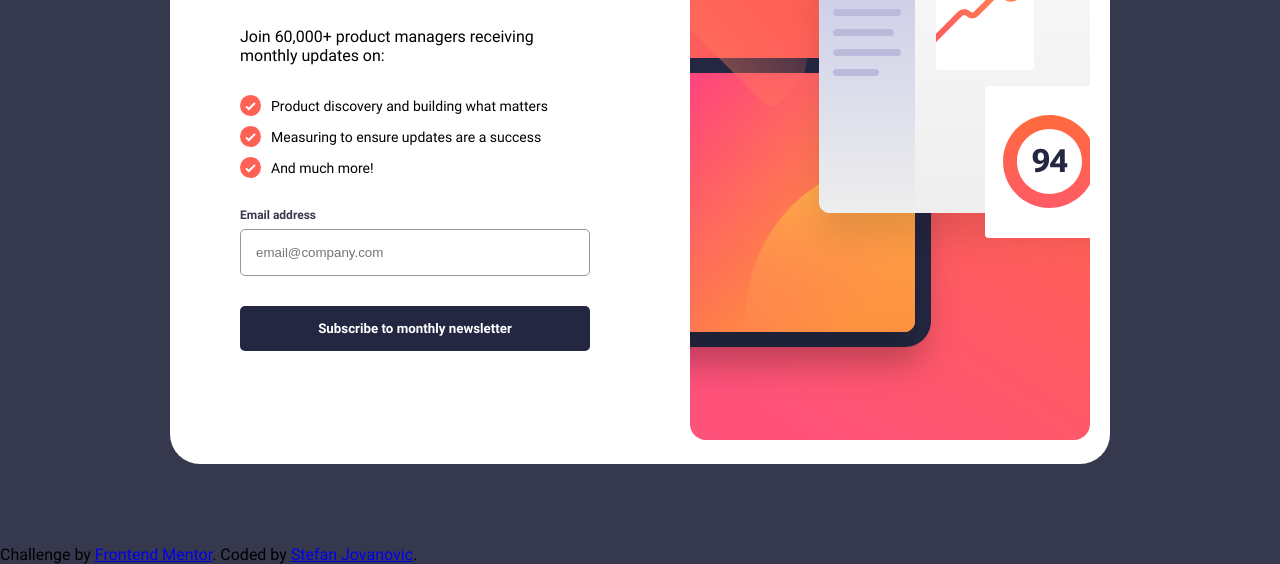
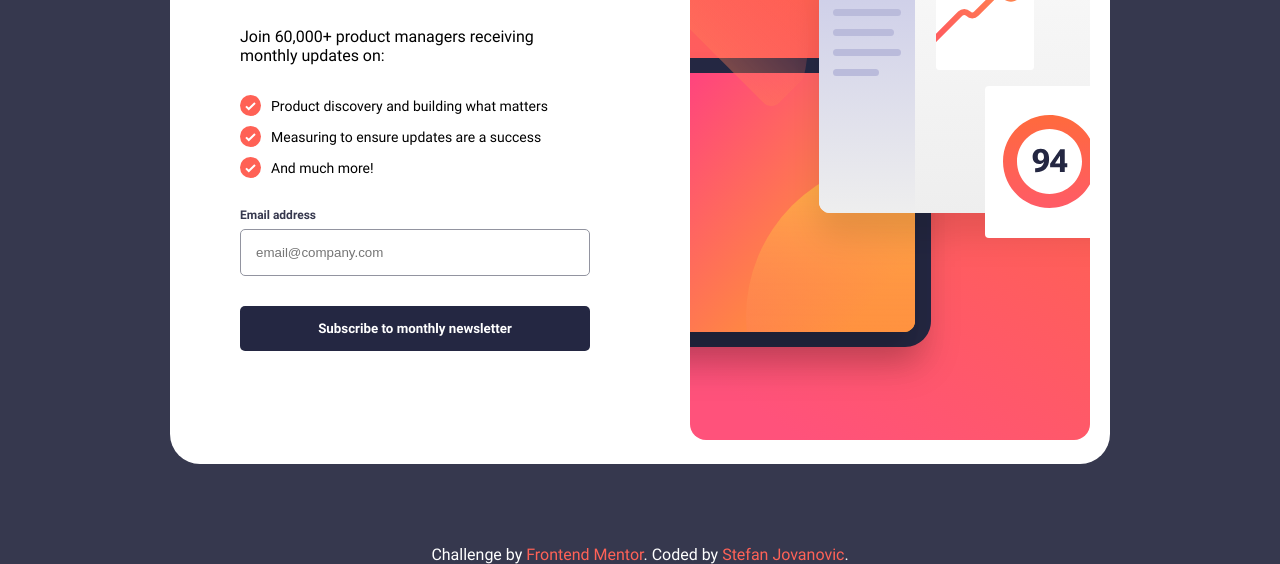
Before and after one commit to 04stefke/newsletter-form-challange, a plain HTML site: page index.html in a window 1280 px wide. Shown: the part 255-819 px from the top of the page. Drawn offline with Linux system fonts and the light colour scheme.

Commit message:
fixed the attribution container

```diff
--- a/style.css
+++ b/style.css
@@ -196,3 +196,13 @@ p{
 .hide{
     display: none;
 }
+
+.attribution{
+    text-align: center;
+    color: white;
+}
+
+.attribution a{
+    text-decoration: none;
+    color: var(--primary-tom);
+}
```
Also changed, not shown: index.html (+0 -28 lines).
